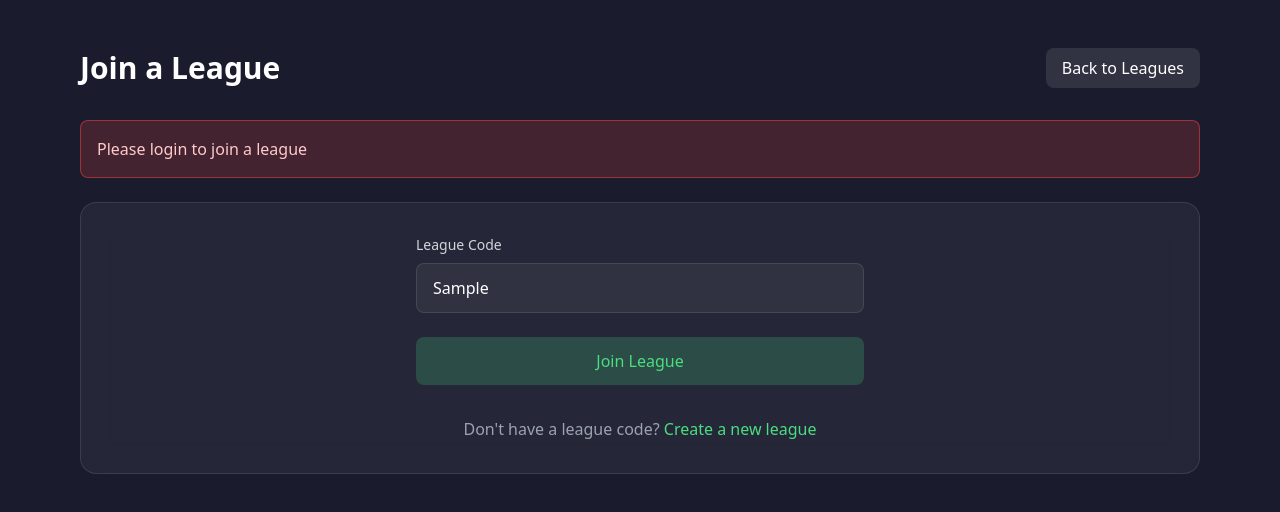
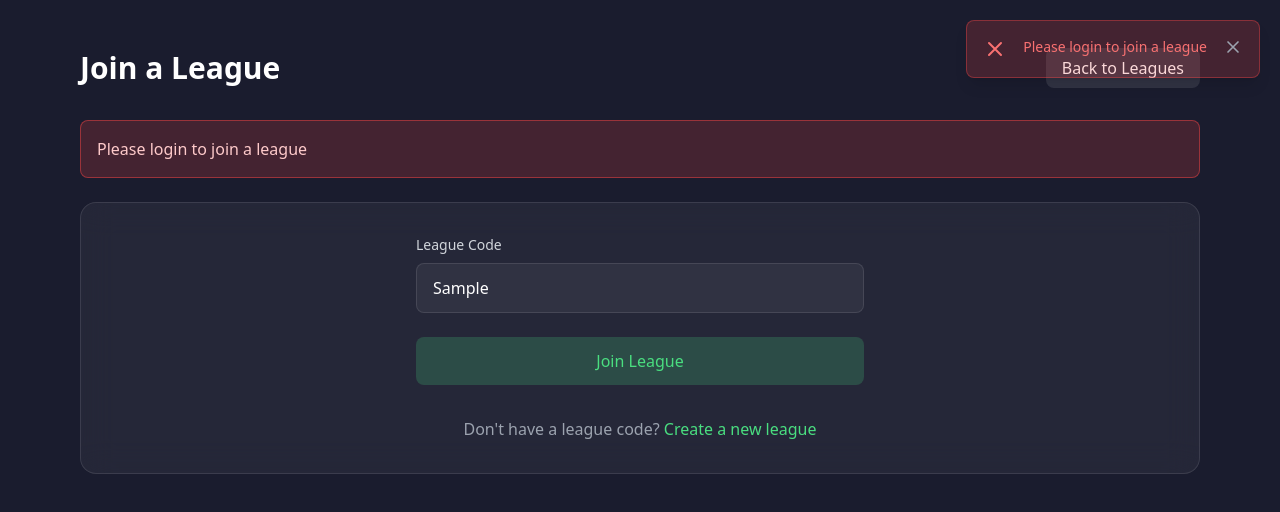
Before and after one commit to DhrumitMehta/Fantasy-Cricket-2025, a Next.js app: page /leagues/join in a window 1280 px wide. Both pictures are taken after typing "Sample" into the empty fields and a click on the button "Join League". Shown: the top 512 px of the page. Built offline with nearby package versions, Linux system fonts and the light colour scheme; no server answers.

Commit message:
feat: implemented popup for when joining the league

```diff
--- a/src/app/leagues/join/page.tsx
+++ b/src/app/leagues/join/page.tsx
@@ -16,6 +16,42 @@ export default function JoinLeague() {
   const [leagueCode, setLeagueCode] = useState("");
   const [loading, setLoading] = useState(false);
   const [error, setError] = useState<string | null>(null);
+  const [showPopup, setShowPopup] = useState(false);
+  const [popupMessage, setPopupMessage] = useState("");
+  const [popupType, setPopupType] = useState<"success" | "error">("success");
+
+  // Add animation styles
+  const animationStyles = `
+    @keyframes slideIn {
+      from {
+        transform: translateX(100%);
+        opacity: 0;
+      }
+      to {
+        transform: translateX(0);
+        opacity: 1;
+      }
+    }
+    .animate-slideIn {
+      animation: slideIn 0.3s ease-out forwards;
+    }
+  `;
+
+  const showNotification = (message: string, type: "success" | "error") => {
+    setPopupMessage(message);
+    setPopupType(type);
+    setShowPopup(true);
+
+    // Auto-hide the popup after 5 seconds
+    setTimeout(() => {
+      setShowPopup(false);
+    }, 5000);
+  };
+
+  // Helper function to close the popup
+  const closePopup = () => {
+    setShowPopup(false);
+  };
 
   const handleSubmit = async (e: FormEvent) => {
     e.preventDefault();
@@ -29,6 +65,7 @@ export default function JoinLeague() {
       } = await supabase.auth.getSession();
       if (!session?.user) {
         setError("Please login to join a league");
+        showNotification("Please login to join a league", "error");
         return;
       }
 
@@ -41,6 +78,7 @@ export default function JoinLeague() {
 
       if (leagueError || !league) {
         setError("Invalid league code");
+        showNotification("Invalid league code", "error");
         return;
       }
 
@@ -54,6 +92,7 @@ export default function JoinLeague() {
 
       if (existingMember) {
         setError("You're already a member of this league");
+        showNotification("You're already a member of this league", "error");
         return;
       }
 
@@ -84,11 +123,17 @@ export default function JoinLeague() {
         console.error("Error updating standings:", standingsError);
       }
 
-      alert("Successfully joined the league!");
-      router.push(`/leagues/${league.id}`);
+      // Show success notification instead of alert
+      showNotification("Successfully joined the league!", "success");
+
+      // Navigate after a short delay to allow the notification to be seen
+      setTimeout(() => {
+        router.push(`/leagues/${league.id}`);
+      }, 2000);
     } catch (error: any) {
       console.error("Error joining league:", error);
       setError(error.message || "Failed to join the league");
+      showNotification(error.message || "Failed to join the league", "error");
     } finally {
       setLoading(false);
     }
@@ -96,6 +141,61 @@ export default function JoinLeague() {
 
   return (
     <div className="min-h-screen bg-[#1a1c2e] py-12">
+      <style jsx global>
+        {animationStyles}
+      </style>
+
+      {/* Popup notification */}
+      {showPopup && (
+        <div className="fixed top-5 right-5 z-50 max-w-md animate-slideIn">
+          <div
+            className={`rounded-lg shadow-lg p-4 flex items-start space-x-4 ${
+              popupType === "success"
+                ? "bg-[#4ade80]/20 border border-[#4ade80]/40 text-[#4ade80]"
+                : "bg-red-500/20 border border-red-500/40 text-red-400"
+            }`}
+          >
+            <div className="flex-shrink-0">
+              {popupType === "success" ? (
+                <svg className="h-6 w-6" fill="none" viewBox="0 0 24 24" stroke="currentColor">
+                  <path
+                    strokeLinecap="round"
+                    strokeLinejoin="round"
+                    strokeWidth={2}
+                    d="M5 13l4 4L19 7"
+                  />
+                </svg>
+              ) : (
+                <svg className="h-6 w-6" fill="none" viewBox="0 0 24 24" stroke="currentColor">
+                  <path
+                    strokeLinecap="round"
+                    strokeLinejoin="round"
+                    strokeWidth={2}
+                    d="M6 18L18 6M6 6l12 12"
+                  />
+                </svg>
+              )}
+            </div>
+            <div className="flex-1">
+              <p className="text-sm font-medium">{popupMessage}</p>
+            </div>
+            <button
+              onClick={closePopup}
+              className="flex-shrink-0 text-gray-400 hover:text-white transition-colors"
+            >
+              <svg className="h-5 w-5" fill="none" viewBox="0 0 24 24" stroke="currentColor">
+                <path
+                  strokeLinecap="round"
+                  strokeLinejoin="round"
+                  strokeWidth={2}
+                  d="M6 18L18 6M6 6l12 12"
+                />
+              </svg>
+            </button>
+          </div>
+        </div>
+      )}
+
       <div className="max-w-6xl mx-auto px-4">
         <div className="flex justify-between items-center mb-8">
           <h1 className="text-3xl font-bold text-white">Join a League</h1>
```
Also changed, not shown: src/app/leagues/page.tsx (+13 -2 lines).
